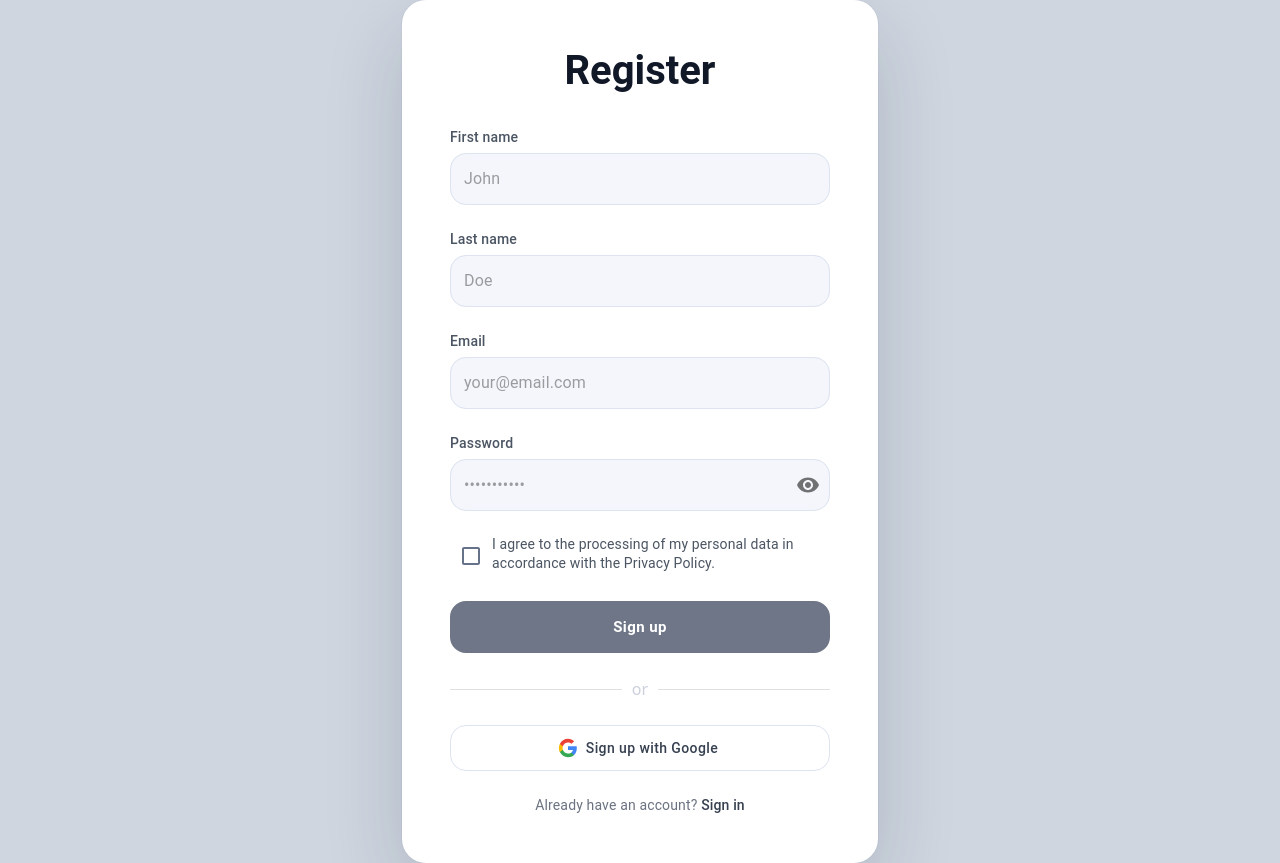
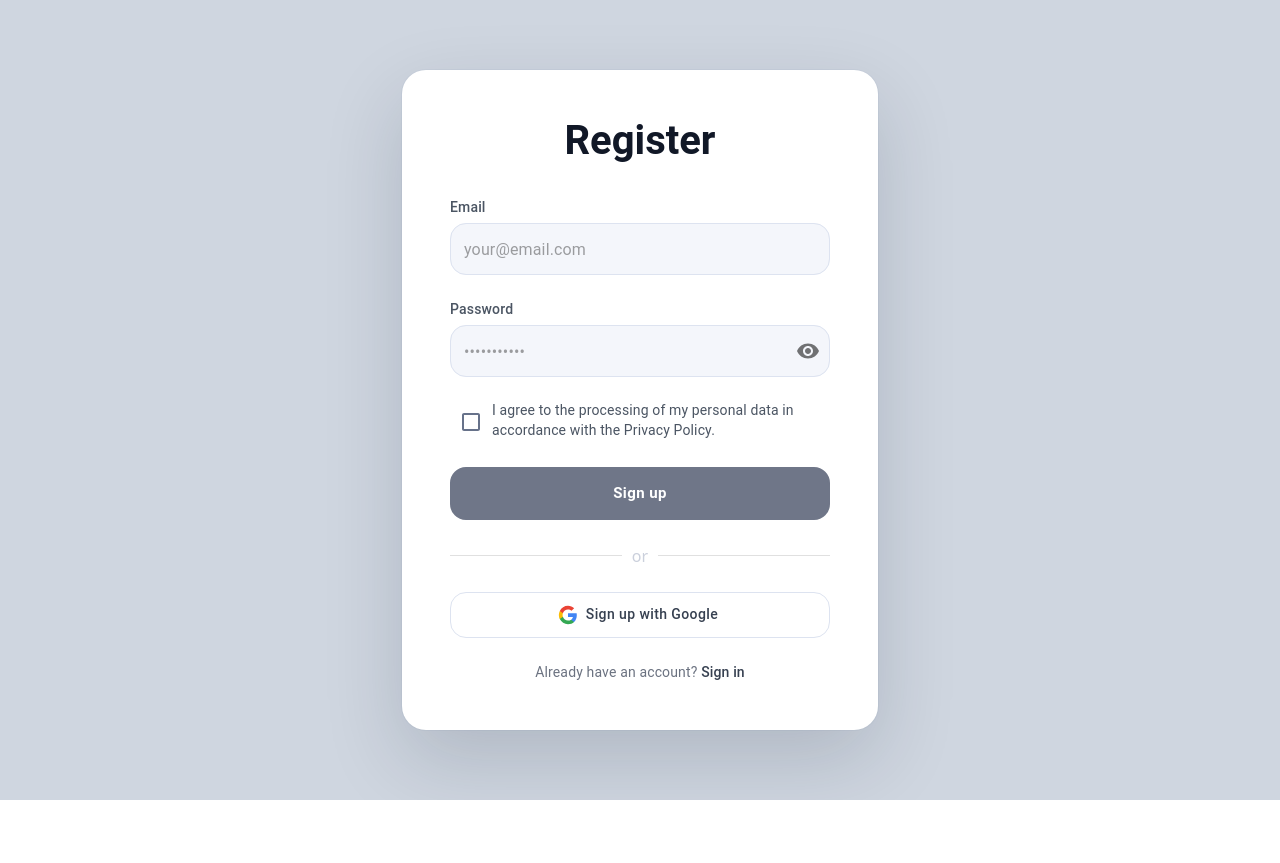
Before and after one commit to Vlad-Valean/ProceduralNexus, a React (Vite) app in the folder webapp/: page /register in a window 1280 px wide. After the commit the page ends 800 px from the top, so only its background shows below. Built offline with nearby package versions, Linux system fonts and the light colour scheme.

Commit message:
updated register to have only email and password

```diff
--- a/webapp/src/pages/Register.tsx
+++ b/webapp/src/pages/Register.tsx
@@ -19,16 +19,12 @@ import { registerApi } from '../services/authService';
 import { useNavigate } from 'react-router-dom';
 
 type FormData = {
-  firstname: string;
-  lastname: string;
   email: string;
   password: string;
   acceptDataProcessing: boolean;
 };
 
 type FormErrors = {
-  firstname?: string;
-  lastname?: string;
   email?: string;
   password?: string;
   acceptDataProcessing?: string;
@@ -36,8 +32,6 @@ type FormErrors = {
 
 const Register: React.FC = () => {
   const [formData, setFormData] = useState<FormData>({
-    firstname: '',
-    lastname: '',
     email: '',
     password: '',
     acceptDataProcessing: false,
@@ -70,14 +64,6 @@ const Register: React.FC = () => {
 
   const validate = (): boolean => {
     const newErrors: FormErrors = {};
-
-    if (!formData.firstname.trim()) {
-      newErrors.firstname = 'First name is required.';
-    }
-
-    if (!formData.lastname.trim()) {
-      newErrors.lastname = 'Last name is required.';
-    }
 
     const emailRegex = /^[^\s@]+@[^\s@]+\.[^\s@]+$/;
     if (!formData.email) {
@@ -112,8 +98,8 @@ const Register: React.FC = () => {
 
     try {
       const msg = await registerApi({
-        firstname: formData.firstname,
-        lastname: formData.lastname,
+        firstname: "",
+        lastname: "",
         email: formData.email,
         password: formData.password,
       });
@@ -195,85 +181,6 @@ const Register: React.FC = () => {
         )}
 
         <Stack spacing={3}>
-          {/* First name */}
-          <Box>
-            <Typography
-              variant="body2"
-              sx={{
-                fontWeight: 500,
-                color: '#4b5563',
-                mb: 0.75,
-                textAlign: 'left',
-              }}
-            >
-              First name
-            </Typography>
-            <TextField
-              fullWidth
-              placeholder="John"
-              size="medium"
-              value={formData.firstname}
-              onChange={handleChange('firstname')}
-              error={Boolean(errors.firstname)}
-              helperText={errors.firstname}
-              sx={{
-                '& .MuiOutlinedInput-root': {
-                  borderRadius: 4,
-                  bgcolor: '#f4f6fb',
-                  height: 52,
-                  '& fieldset': {
-                    borderColor: '#dde3f0',
-                  },
-                  '&:hover fieldset': {
-                    borderColor: '#cfd6e6',
-                  },
-                  '&.Mui-focused fieldset': {
-                    borderColor: '#a5b1c8',
-                  },
-                },
-              }}
-            />
-          </Box>
-
-          {/* Last name */}
-          <Box>
-            <Typography
-              variant="body2"
-              sx={{
-                fontWeight: 500,
-                color: '#4b5563',
-                mb: 0.75,
-                textAlign: 'left',
-              }}
-            >
-              Last name
-            </Typography>
-            <TextField
-              fullWidth
-              placeholder="Doe"
-              size="medium"
-              value={formData.lastname}
-              onChange={handleChange('lastname')}
-              error={Boolean(errors.lastname)}
-              helperText={errors.lastname}
-              sx={{
-                '& .MuiOutlinedInput-root': {
-                  borderRadius: 4,
-                  bgcolor: '#f4f6fb',
-                  height: 52,
-                  '& fieldset': {
-                    borderColor: '#dde3f0',
-                  },
-                  '&:hover fieldset': {
-                    borderColor: '#cfd6e6',
-                  },
-                  '&.Mui-focused fieldset': {
-                    borderColor: '#a5b1c8',
-                  },
-                },
-              }}
-            />
-          </Box>
 
           {/* Email */}
           <Box>
```
